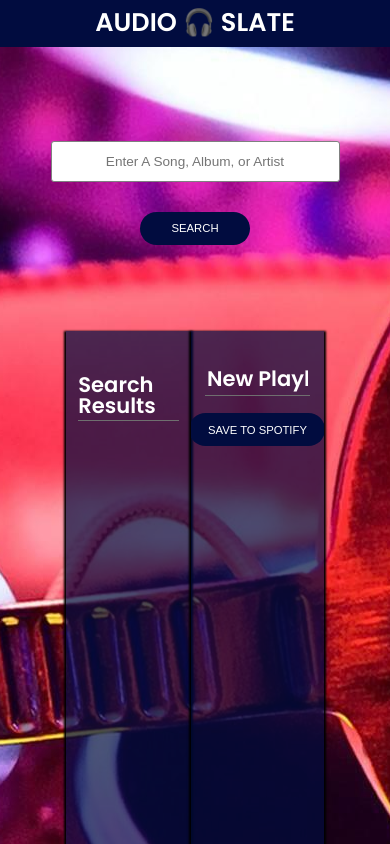
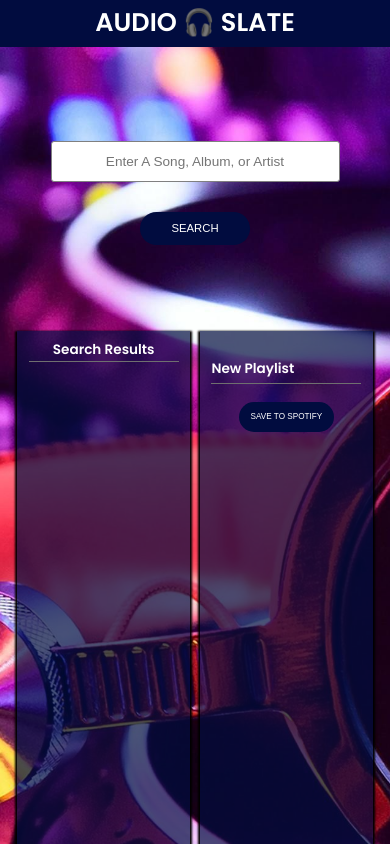
Before and after one commit to CGTones/Audioslate, a React (Create React App) app: page / in a window 390 px wide. Shown: the top 844 px of the page. Built offline with nearby package versions, Linux system fonts and the light colour scheme.

Commit message:
Modified styles to be suitable for mobile portrait view

```diff
--- a/src/Components/App/App.css
+++ b/src/Components/App/App.css
@@ -9,6 +9,7 @@ html {
 }
 
 h1 {
+  margin: 0;
   padding: .77rem 0;
   background-color: #010c3f;
   text-align: center;
@@ -23,14 +24,14 @@ h1 .highlight {
 
 h2 {
   font-family: 'Poppins', sans-serif;
-  font-size: 1.55rem;
+  font-size: 1.5rem;
 }
 
 .App {
   height: 100%;
   padding: 0 17% 10% 17%;
   background-image: url('./music-studio.jpg');
-  background-size: auto ;
+  background-size: cover;
   background-position: center;
   background-repeat: no-repeat;
   font-family: 'Work Sans', sans-serif;
@@ -40,13 +41,26 @@ h2 {
 
 .App-playlist {
   display: flex;
-  justify-content: space-around;
+  justify-content: space-between;
   width: 100%;
 }
 
 @media only screen and (max-width: 1020px) {
+  .App {
+    padding: 0 2% 10% 2%;
+  }
+
   .App-playlist {
     align-items: top;
     flex-direction: row;
+    justify-content: space-evenly;
   }
 }
+
+/* @media only screen and (max-width: 510px) {
+  .App-playlist {
+    display: flex;
+    justify-content: space-around;
+    width: 40%;
+  }
+} */
--- a/src/Components/Playlist/Playlist.css
+++ b/src/Components/Playlist/Playlist.css
@@ -3,9 +3,9 @@
   flex-direction: column;
   align-items: center;
   overflow-y: scroll;
-  width: 37%;
+  width: 45%;
   max-height: 950px;
-  padding: 2.27rem 1.16rem;
+  padding: .88rem;
   background-color: rgba(1, 12, 63, 0.7);
   box-shadow: 0 2px 2px 2px #000000;
 }
@@ -15,6 +15,7 @@
   border: 0;
   outline: 0;
   background: transparent;
+  padding: 1.2rem 0 0.3rem 0;
   border-bottom: 1px solid #6f6f6f;
   font-family: 'Poppins', sans-serif;
   font-size: 1.55rem;
@@ -49,4 +50,19 @@
   .Playlist {
     width: 40%;
   }
+
+  .Playlist input {
+    font-size: 1rem;
+  }
+
+  .Playlist-save {
+    width: 7rem;
+    font-size: .6rem;
+  }
 }
+
+/* @media only screen and (max-width: 510px) {
+  .Playlist {
+    width: 40%;
+  }
+} */
--- a/src/Components/Playlist/Playlist.js
+++ b/src/Components/Playlist/Playlist.js
@@ -17,7 +17,7 @@ handleNameChange(e) {
   render() {
     return (
       <div className='Playlist'>
-        <input defaultValue={'New Playlist'} onChange={this.handleNameChange} />
+        <input placeholder={'Enter a new playlist name'} defaultValue={'New Playlist'} onChange={this.handleNameChange} />
         <Tracklist
           tracks={this.props.playlistTracks}
           onRemove={this.props.onRemove}
--- a/src/Components/SearchResults/SearchResults.css
+++ b/src/Components/SearchResults/SearchResults.css
@@ -1,5 +1,5 @@
 .SearchResults {
-  width: 50%;
+  width: 45%;
   height: 950px;
   overflow-y: scroll;
   padding: .88rem;
@@ -10,7 +10,7 @@
 .SearchResults h2 {
   display: flex;
   justify-content: center;
-  padding: 2.27rem 0 0.3rem 0;
+  padding: 0 0 0.3rem 0;
   border-bottom: 1px solid #6f6f6f;
 }
 
@@ -24,4 +24,8 @@
     width: 40%;
     margin-bottom: 2rem;
   }
+
+  .SearchResults h2 {
+    font-size: 1rem;
+  }
 }
```
Also changed, not shown: 1 other file (tests, documents, lock files or other folders).
